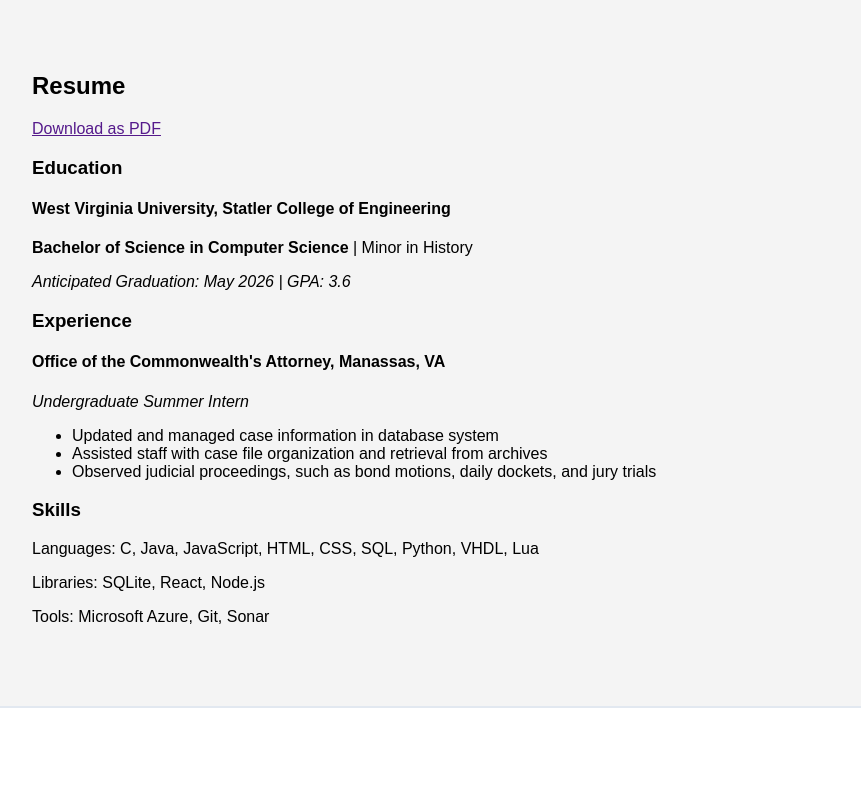
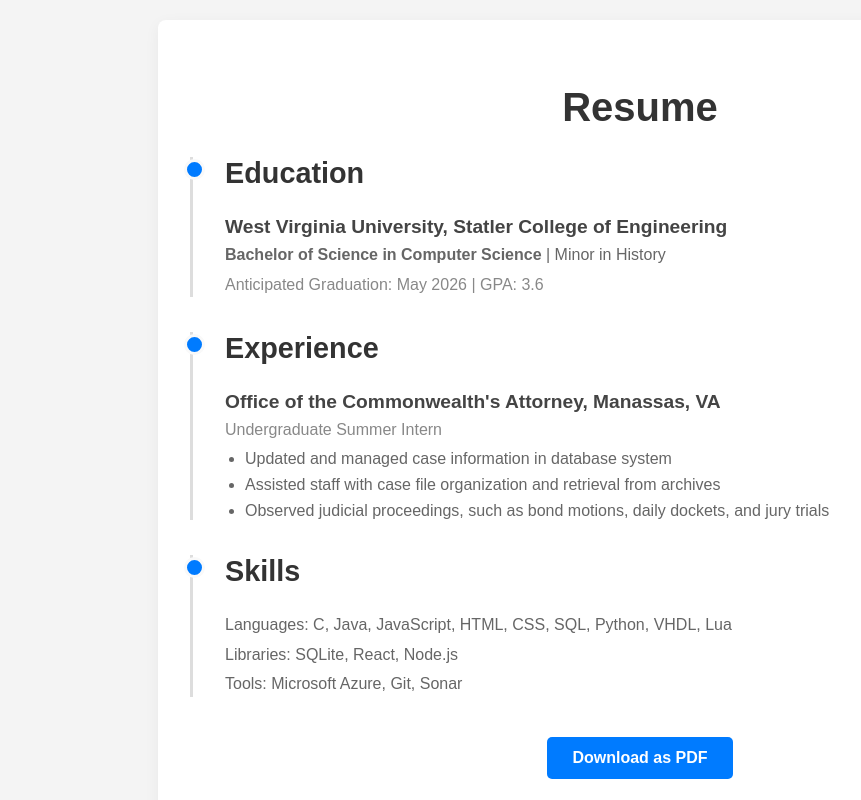
Before and after one commit to DavidKot4/personal-website, a plain HTML site: page index.html in a window 1280 px wide. Shown: the part 1520-2320 px from the top of the page, without its empty margins (0-861 px from the left). Before the commit the page ends 2228 px from the top, so only its background shows below. Drawn offline with Linux system fonts and the light colour scheme.

Commit message:
Added CSS for resume section, changed margins for sections to be 2rem

```diff
--- a/index.html
+++ b/index.html
@@ -87,12 +87,8 @@
         </section>
 
         <section id="resume">
-
+            <div class="resume-container">
                 <h2>Resume</h2>
-
-              <div class="resume-download">
-                <a href="" download class="button">Download as PDF</a>
-              </div>
 
               <div class="resume-category">
                     <h3>Education</h3>
@@ -127,7 +123,13 @@
                 </div>
               </div>
 
+              <div class="resume-download">
+                  <a href="" download class="button">Download as PDF</a>
+                </div>
+              </div>
         </section>
+
+
 
 
     </main>
--- a/main.css
+++ b/main.css
@@ -50,7 +50,7 @@ section {
 /* Styling for the entire projects section */
 #projects {
     background-color: #f4f4f4; /* A light background to separate it */
-    padding: 4rem 2rem;
+    padding: 2rem 2rem;
     text-align: center;
 }
 
@@ -133,3 +133,113 @@ section {
     display: flex;
     gap: 1rem;
 }
+
+/* =========================================
+   RESUME SECTION STYLES
+   ========================================= */
+
+/* Main container for the resume section */
+.resume-container {
+    max-width: 900px; /* Constrains width for better readability on large screens */
+    margin: 4rem auto; /* Centers the section and adds space above/below */
+    margin-top: 2rem;
+    padding: 2rem;
+    background-color: white; /* A white background to separate it from the page */
+    border-radius: 8px; /* Soft rounded corners */
+    box-shadow: 0 4px 15px rgba(0, 0, 0, 0.05); /* Subtle shadow for depth */
+}
+
+#resume h2 {
+    text-align: center; /* Center the "Resume" title */
+    margin-bottom: 2rem;
+    color: #333;
+    font-size: 2.5rem;
+}
+
+/* --- Download Button --- */
+.resume-download {
+    text-align: center; /* Center the download button container */
+    margin-bottom: 3rem;
+}
+
+.resume-download .button {
+    display: inline-block;
+    padding: 12px 25px;
+    background-color: #007bff; /* A nice blue, change as you like */
+    color: white;
+    text-decoration: none;
+    font-weight: bold;
+    border-radius: 5px;
+    transition: background-color 0.3s ease, transform 0.2s ease;
+}
+
+.resume-download .button:hover {
+    background-color: #0056b3; /* Darker blue on hover */
+    transform: translateY(-2px); /* Slight lift effect */
+}
+
+
+/* --- Timeline Layout --- */
+.resume-category {
+    margin-bottom: 2.5rem;
+    padding-left: 2rem; /* Space for the timeline line and dot */
+    position: relative; /* Needed for positioning the pseudo-elements */
+    border-left: 3px solid #ddd; /* The main timeline bar */
+}
+
+/* Creates the "dot" on the timeline for each category start */
+.resume-category::before {
+    content: '';
+    position: absolute;
+    left: -9px; /* Position over the border-left */
+    top: 2px;
+    width: 15px;
+    height: 15px;
+    background-color: #007bff; /* Dot color */
+    border-radius: 50%;
+    border: 3px solid #f9f9f9; /* Matches the section background to "cut out" the line */
+}
+
+
+.resume-category h3 {
+    margin-top: -5px; /* Adjust vertical alignment with the dot */
+    margin-bottom: 1.5rem;
+    font-size: 1.8rem;
+    color: #333;
+}
+
+/* Individual resume entries (like a specific job or degree) */
+.resume-item {
+    margin-bottom: 1.5rem;
+}
+
+.resume-item h4 {
+    font-size: 1.2rem;
+    color: #444;
+    margin-bottom: 0.25rem;
+}
+
+/* Styling for job titles, dates, GPA, etc. */
+.resume-item p {
+    margin: 0.25rem 0;
+    line-height: 1.6;
+    color: #666;
+}
+
+/* Make italicized text (like dates/location) a bit more subtle */
+.resume-item em {
+    color: #888;
+    font-style: normal; /* Optional: remove italics if you prefer */
+}
+
+/* Style for bullet points (job responsibilities) */
+.resume-item ul {
+    list-style-type: disc;
+    padding-left: 20px;
+    margin-top: 0.5rem;
+}
+
+.resume-item li {
+    margin-bottom: 0.5rem;
+    color: #666;
+}
```
Lines whose indentation alone changed are shown as unchanged.
